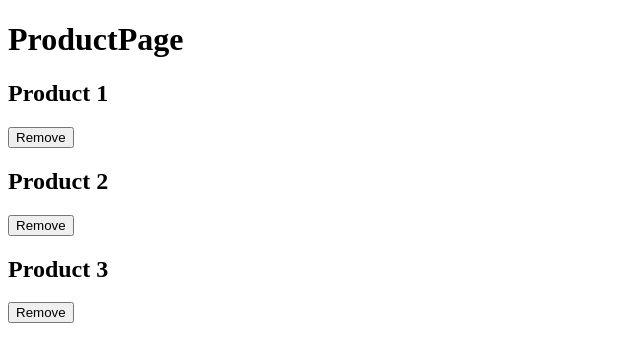
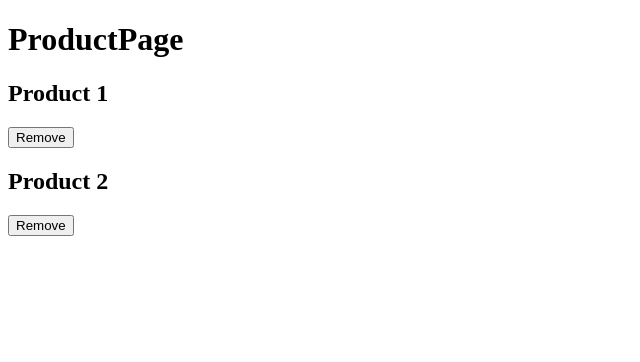
Before and after one commit to sontv8/web502-we17301, a React (Vite) app in the folder React/: page /products in a window 1280 px wide. Shown: the top 362 px of the page, without its empty margins (0-640 px from the left). Built offline with nearby package versions, Linux system fonts and the light colour scheme; data requests are answered from the project's data file.

Commit message:
Buoi 5: remove product

```diff
--- a/React/db.json
+++ b/React/db.json
@@ -7,10 +7,6 @@
     {
       "id": 2,
       "name": "Product 2"
-    },
-    {
-      "id": 3,
-      "name": "Product 3"
     }
   ]
 }
--- a/React/src/pages/Product.jsx
+++ b/React/src/pages/Product.jsx
@@ -1,13 +1,22 @@
 import React, { useEffect, useState } from 'react'
 
 const ProductPage = (props) => {
+    const [data, setData] = useState([])
+    useEffect(() => {
+        setData(props.products)
+    }, [props])
+    const removeProduct = (id) => {
+        fetch('http://localhost:3000/products/' + id, {
+            method: 'DELETE'
+        }).then(() => setData(data.filter(item => item.id !== id)))
+    }
     return (
         <div>
             <h1>ProductPage</h1>
-            {props.products.map(product => {
+            {data.map(product => {
                 return <div key={product.id}>
                     <h2>{product.name}</h2>
-                    <button>Remove</button>
+                    <button onClick={() => removeProduct(product.id)}>Remove</button>
                 </div>
             })
             }
```
